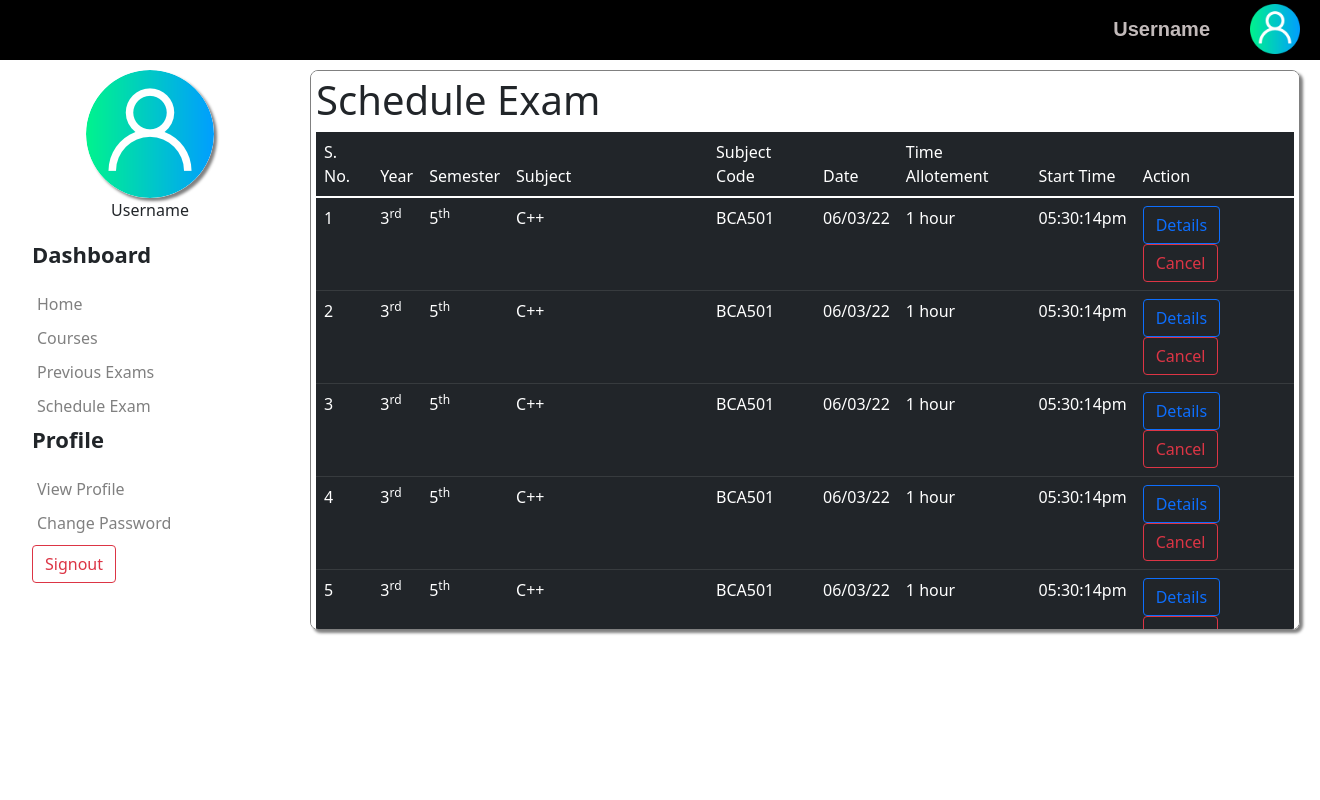
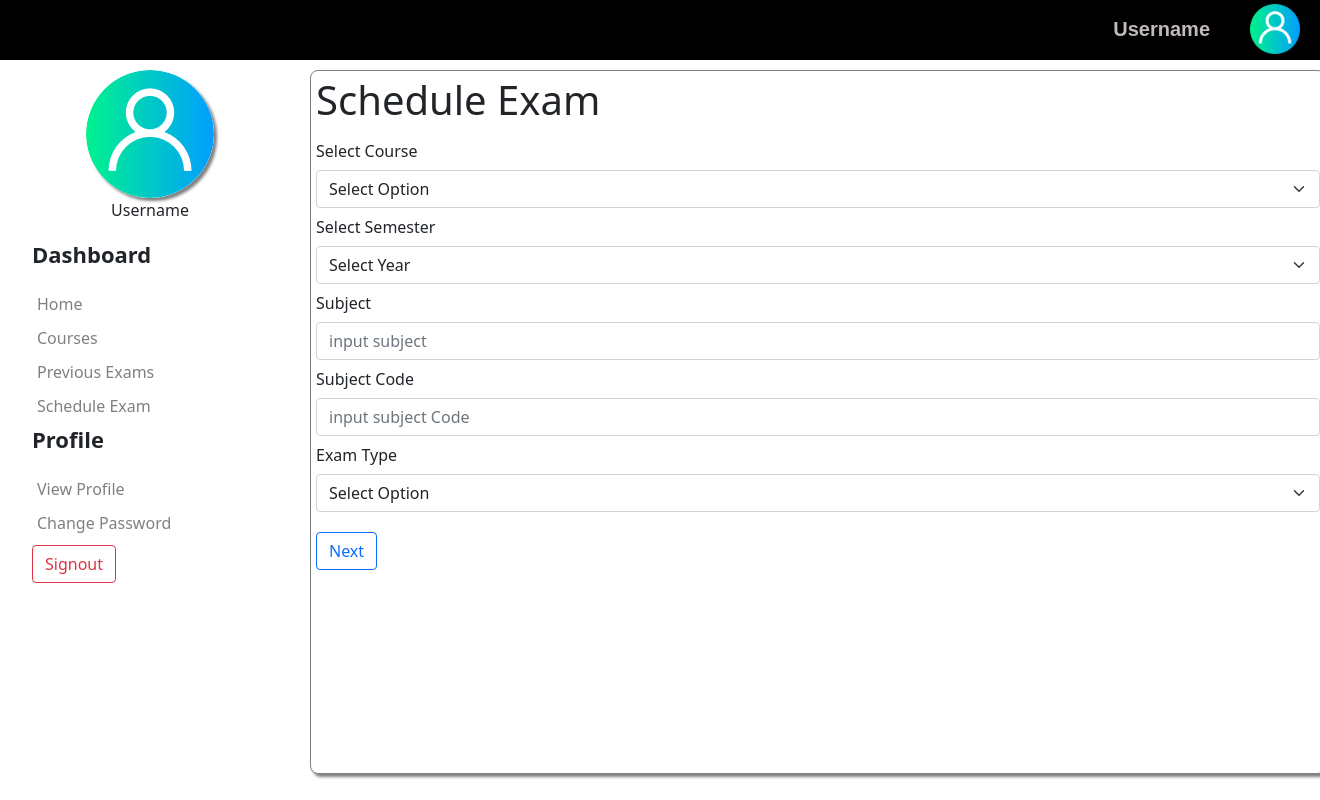
Before and after one commit to djgupta820/online-examination-system, a PHP site: page /schedule-exam.php in a window 1320 px wide. Run offline with PHP 8.4, Linux system fonts and the light colour scheme.

Commit message:
Schedule exam done

```diff
--- a/courses.php
+++ b/courses.php
@@ -7,7 +7,7 @@
     <link rel="stylesheet" href="css/style.css">
     <!-- CSS only -->
     <link href="https://cdn.jsdelivr.net/npm/bootstrap@5.1.3/dist/css/bootstrap.min.css" rel="stylesheet" integrity="sha384-1BmE4kWBq78iYhFldvKuhfTAU6auU8tT94WrHftjDbrCEXSU1oBoqyl2QvZ6jIW3" crossorigin="anonymous">
-    <script type="text/javascript", src="script/script.js"></script>
+    <script type="text/javascript" src="script/script.js"></script>
     <title>Courses</title>
 </head>
 <body>
--- a/css/style.css
+++ b/css/style.css
@@ -14,7 +14,7 @@
     color: #ff7a00;
 }
 .back{
-    padding: 14px 35px;
+    padding: 5px 15px;
     background: none;
     border: 2px solid #131313;
     color: #131313;
@@ -80,7 +80,7 @@
     background-color: rgba(255, 255, 255, 0.856);
     float: left;
     width: 77%;
-    height:70vh;
+    height:89vh;
     overflow-x: scroll;
     overflow-y: scroll;
 }
@@ -102,12 +102,11 @@
     border: 1px solid gray;
     border-radius: 8px;
     box-shadow: 3px 3px 3px gray;
-    height: 60vh;
     padding: 5px;
     background-color: rgb(255, 255, 255);
     float: left;
-    width: 75%;
-    height:70vh;
+    width: 77%;
+    height:88vh;
     overflow-x: scroll;
     overflow-y: scroll;
 }
@@ -161,6 +160,7 @@
     padding: 20px;
     width:50vw;
     text-align: center;
+    margin-top:20px;
     margin-left: 20%;
     box-shadow: 4px 4px 4px gray;
 }
@@ -173,7 +173,6 @@
     padding: 10px;
     width: fit-content;
 }
-
-.bttm{
-    margin: 10px;
+.quesp{
+    margin-top: 20px;
 }
--- a/profile.php
+++ b/profile.php
@@ -13,9 +13,9 @@
         include("header.php");
         include("sidepanel.php");
     ?>
+
+    <div class="profile">
     <h1>Profile</h1>
-    <div class="profile">
-
         <div class="ppic">
             <img src="img/user.png" alt="profile picture">
         </div>
--- a/schedule-exam.php
+++ b/schedule-exam.php
@@ -8,6 +8,7 @@
     <link rel="stylesheet" href="css/sidepanel.css">
     <!-- CSS only -->
     <link href="https://cdn.jsdelivr.net/npm/bootstrap@5.1.3/dist/css/bootstrap.min.css" rel="stylesheet" integrity="sha384-1BmE4kWBq78iYhFldvKuhfTAU6auU8tT94WrHftjDbrCEXSU1oBoqyl2QvZ6jIW3" crossorigin="anonymous">
+    <script type="text/javascript" src="script/script.js"></script>
     <title>Document</title>
 </head>
 <body>
@@ -17,39 +18,44 @@
     ?>
     <div class="all">
     <h1>Schedule Exam</h1>
-        <table class="table table-hover table-dark">
-            <thead>
-                <tr>
-                    <td>S. No.</td>
-                    <td>Year</td>
-                    <td>Semester</td>
-                    <td>Subject</td>
-                    <td>Subject Code</td>
-                    <td>Date</td>
-                    <td>Time Allotement</td>
-                    <td>Start Time</td>
-                    <td>Action</td>
-                </tr>
-            </thead>
-            <tbody>
-                <?php
-                    for($i=1;$i<15;$i++)
-                    {
-                        print("<tr>");
-                        print("<td scope='row'>$i</td>");
-                        print('<td>3<sup>rd</sup></td>');
-                        print('<td>5<sup>th</sup></td>');
-                        print('<td style="min-width: 200px;">C++</td>');
-                        print('<td>BCA501</td>');
-                        print("<td>".date('d/m/y')."</td>");
-                        print('<td>1 hour</td>');
-                        print('<td>'.date("h:i:sa").'</td>');
-                        print("<td> <a href='#' class='btn btn-outline-primary'> Details </a> <a href='#' class='btn btn-outline-danger'> Cancel </a></td>");
-                        print('</tr>');
-                    }
-                ?>
-            </tbody>
-        </table>
+        <div class="">
+        <div role="alert" id="err"> </div>
+            <form action="">
+                <label for="course" class="col-sm-2 col-form-label">Select Course</label>
+                <select name="courses" id="courses" class="form-select">
+                    <option value="so">Select Option</option>
+                    <option value="btech">B.Tech</option>
+                    <option value="be">BE</option>
+                    <option value="bca">BCA</option>
+                    <option value="bsc">BSc</option>
+                </select>
+                <label for="sem" class="col-sm-2 col-form-label">Select Semester</label>
+                <select name="sem" id="sem" class="form-select">
+                    <option value="sem">Select Year</option>
+                    <option value="first"> First </option>
+                    <option value="second"> Second </option>
+                    <option value="third"> Third </option>
+                    <option value="four"> Four </option>
+                    <option value="five"> Five </option>
+                    <option value="six"> Six </option>
+                    <option value="seven"> Seven </option>
+                    <option value="eight"> Eight </option>
+                </select>
+               <label for="subject" class="col-sm-2 col-form-label">Subject</label>
+               <input class="form-control" type="text" placeholder="input subject" id="subject">
+
+               <label for="subjectc" class="col-sm-2 col-form-label">Subject Code</label>
+               <input class="form-control" type="text" placeholder="input subject Code" id="scode">
+
+               <label for="ext" class="col-sm-2 col-form-label">Exam Type</label>
+               <select name="ext" id="ext" class="form-select">
+                   <option value="sel" selected>Select Option</option>
+                   <option value="sub">Subjective</option>
+                   <option value="obj">Objective</option>
+               </select>
+               <button class="btn btn-outline-primary" style="margin-top:20px;"> Next </button>
+            </form>
+        </div>
     </div>
 </body>
 </html>
--- a/script/script.js
+++ b/script/script.js
@@ -1,4 +1,22 @@
-function opendashboard()
+function openQuesPaper()
 {
-    window.open("dashboard.php", "_self");
+    window.open("question-paper.php", "_blank");
 }
+
+function validate()
+{
+    var course = document.getElementById("courses");
+    var sem = document.getElementById("sem");
+    var sub = document.getElementById("subject");
+    var scode = document.getElementById("scode");
+    if(course=="" || sem=="" || sub=="" || scode=="")
+    {
+        const errEle = document.createElement("p");
+        const node = document.createTextNode("Please fill the details correctly");
+        errEle.appendChild(node);
+        var elem = document.getElementById("err");
+        elem.classList.add("alert alert-danger");
+        elem.appendChild(errEle);
+        //document.getElementById("error").innerHTML = "Please fill the details correctly";
+    }
+}
```
Also changed, not shown: check.html (deleted, +0 -58 lines), question-paper.php (added, +75 -0 lines).
